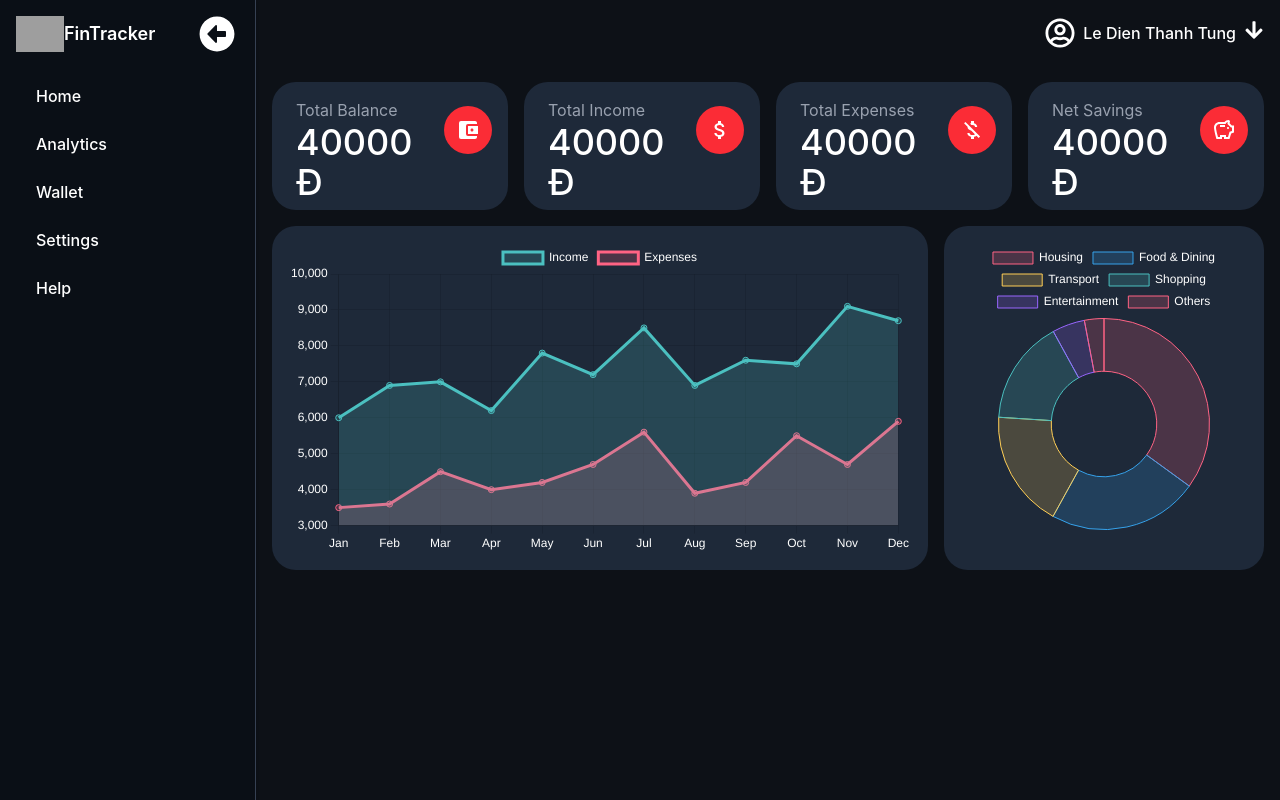
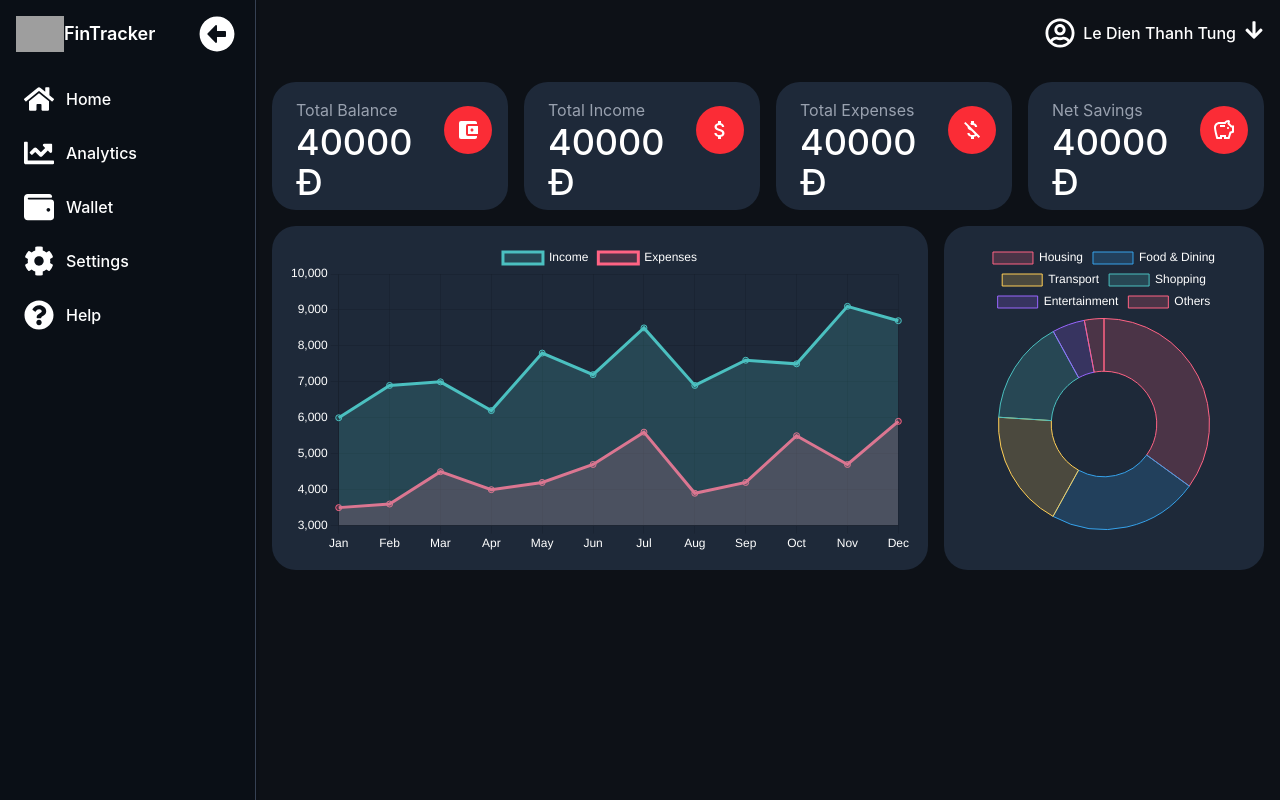
Before and after one commit to rigby200602/expense-tracking, a React (Vite) app: page / in a window 1280 px wide. Both pictures are taken after a click on the button 40 px from the left and 34 px from the top of the page. Built offline with nearby package versions, Linux system fonts and the light colour scheme; grey boxes are pictures that could not be loaded.

Commit message:
refactor: update SidebarItem component to use SidebarData structure and improve link handling

```diff
--- a/src/components/Sidebar/SidebarItem.tsx
+++ b/src/components/Sidebar/SidebarItem.tsx
@@ -1,30 +1,28 @@
-// Using ReactNode as a type for children prop
-import type { ReactNode } from "react";
+import type { SidebarData } from "../../assets/testData";
+import { useAppContext } from "../../context/AppContext";
+import { Link } from "react-router";
 
-type SidebarItemProps = {
-  icon: ReactNode;
-  label: string;
-  active?: boolean;
-};
-// This sidebar item component takes in an icon, label, and an optional active prop to indicate if the item is currently active.
-// It uses Tailwind CSS classes for styling and includes hover effects for better user experience.
-import { useAppContext } from "../../context/AppContext";
-
-const SidebarItem = ({ icon, label, active }: SidebarItemProps) => {
+const SidebarItem = ({ Icon, label, url, active }: SidebarData) => {
   const { isCollapsed } = useAppContext();
 
   return (
     <li
       className={`group relative flex items-center gap-3 p-2 rounded-md cursor-pointer hover:bg-gray-700 transition-all duration-300 ease-in-out ${active ? "bg-gray-700" : ""}`}
     >
-      <div className="shrink-0 text-3xl text-white">{icon}</div>
+      <div className="shrink-0 text-3xl text-white">
+        <Link to={`/${url}`}>
+          <Icon/>
+        </Link>
+      </div>
       <span
         className={`overflow-hidden whitespace-nowrap text-white font-medium
           transition-all duration-300 ease-in-out ${
             isCollapsed ? "w-0 opacity-0" : "w-40 opacity-100"
           }`}
       >
-        {label}
+        <Link to={`/${url}`}>
+          {label}
+        </Link>
       </span>
 
       {/* When the sidebar is collapsed, the label text is hidden.
```
